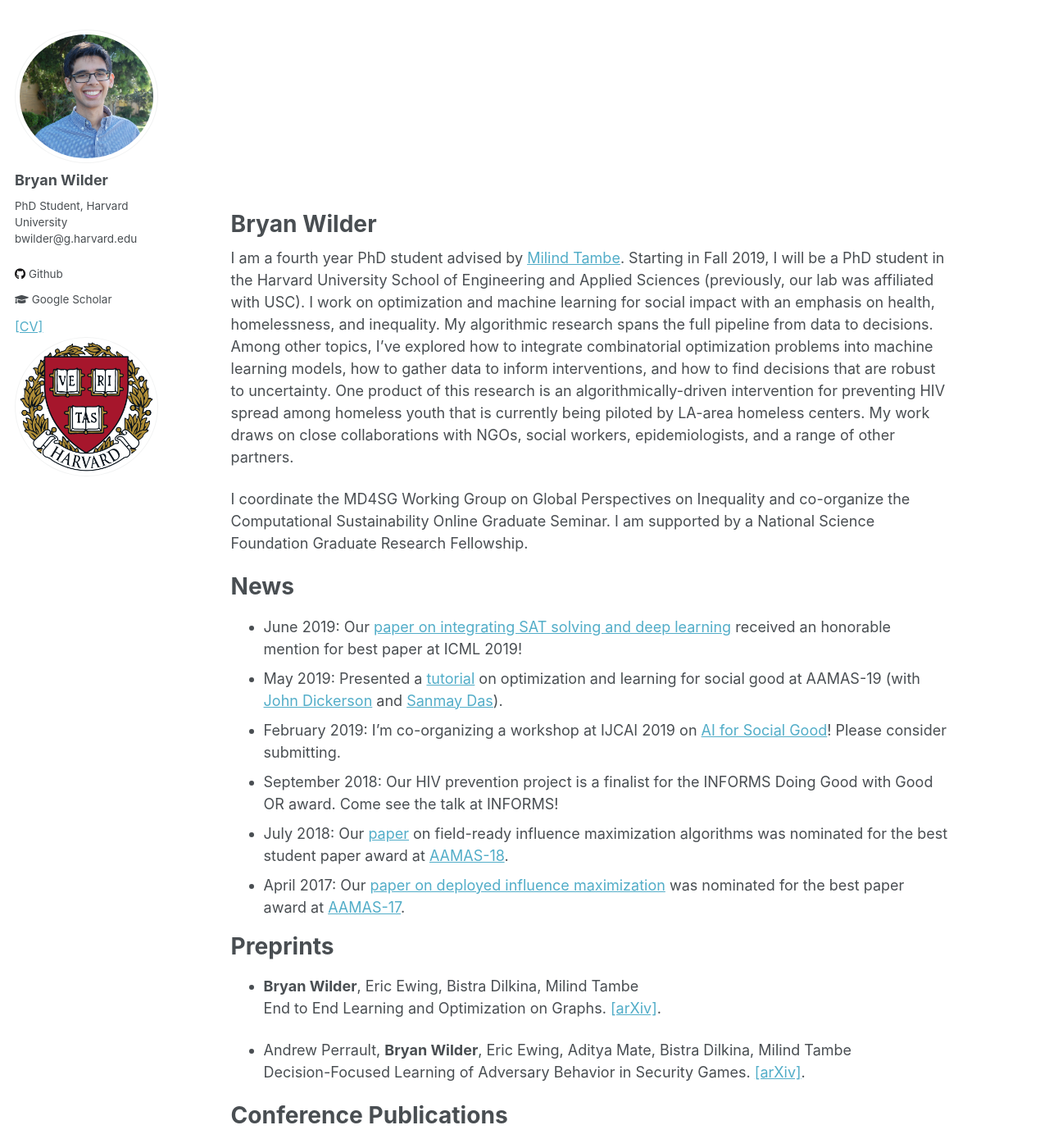
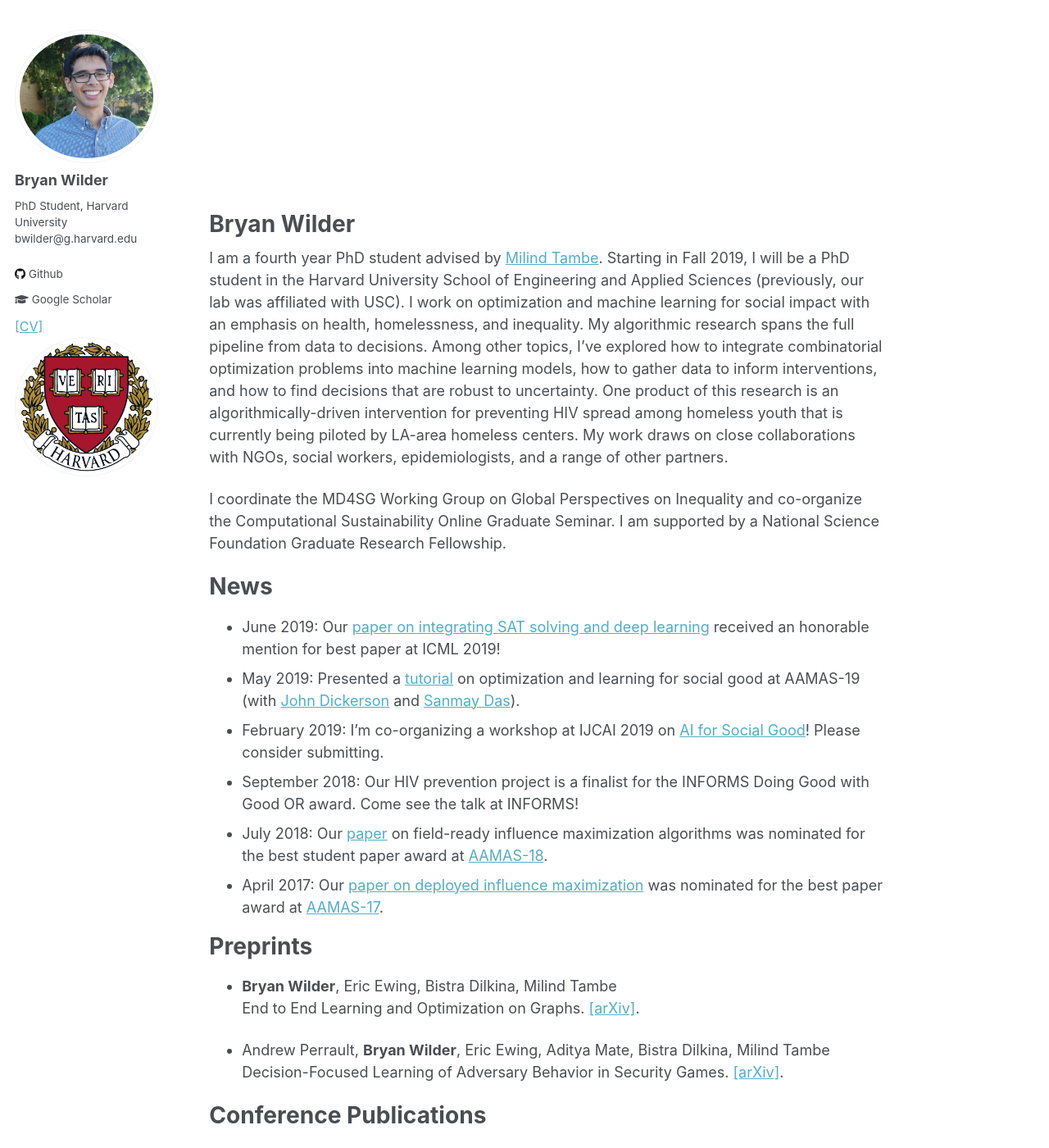
Before and after one commit to bryanwilder/bryanwilder.github.io, a Jekyll site: the page built from _pages/about.md, in a window 1280 px wide and 1400 px high, scrolled down 340 px. Shown: the whole window at 82% size. Built offline with Jekyll 4.4.1, drawn with Linux system fonts in a browser that asks for light colours.

Commit message:
adjust width

```diff
--- a/_sass/_page.scss
+++ b/_sass/_page.scss
@@ -20,8 +20,8 @@
 .page {
   @include breakpoint($large) {
     @include span(10.25 of 12 last);
-    @include prefix(0.75 of 12);
-    @include suffix(1 of 12);
+    @include prefix(0.5 of 12);
+    @include suffix(1.75 of 12);
   }
 
   .page__inner-wrap {
```
